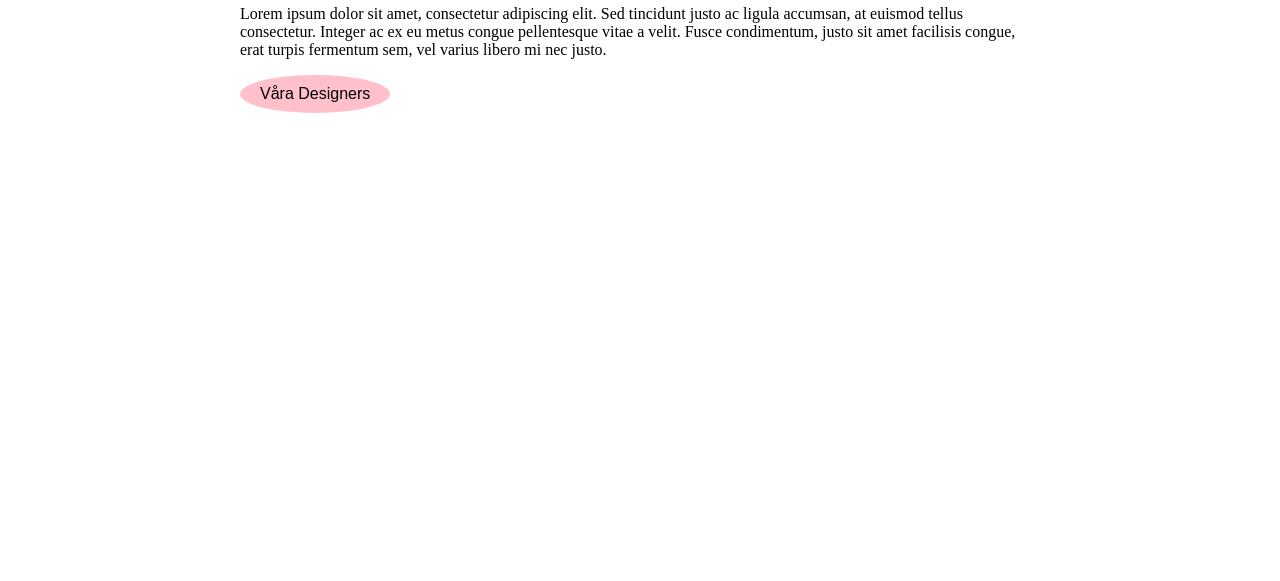
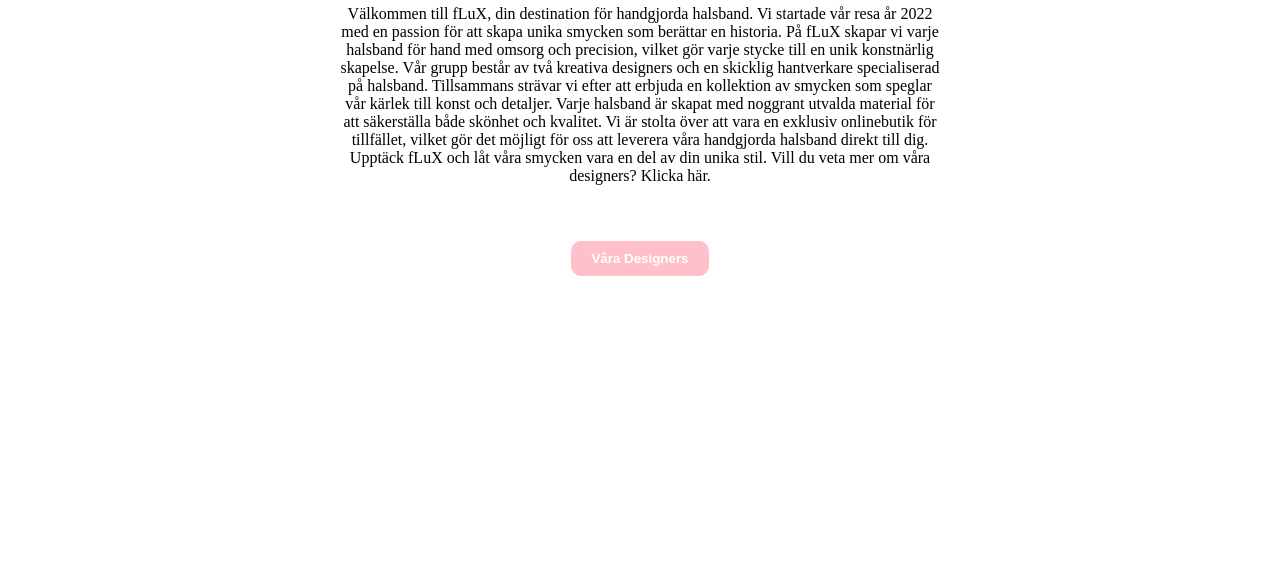
Before and after one commit to Nattag27/Flux, a plain HTML site: page omoss.html in a window 1280 px wide. Shown: the part 219-800 px from the top of the page. Drawn offline with Linux system fonts and the light colour scheme.

Commit message:
addes om oss text

```diff
--- a/omoss.css
+++ b/omoss.css
@@ -51,50 +51,28 @@ body {
 }
 
 
-#aboutUs h2 {
+#aboutUsContainer {
     text-align: center;
-}
-
-#aboutUsContainer {
-    max-width: 800px;
-    margin: auto;
     padding: 20px;
 }
 
-.button-container {
-    display: flex;
-    justify-content: center;
-    margin-top: 20px; /* Justera detta för önskad avstånd över knappen */
+#aboutUs {
+    max-width: 600px;
+    margin: 0 auto;
 }
 
 #designersButton {
-    background-color: pink;
-    color: black;
+    display: block;
+    margin: 20px auto; /* Centera knappen horisontellt */
     padding: 10px 20px;
-    font-size: 16px;
+    background-color: pink; /* Rosa bakgrundsfärg */
     border: none;
+    border-radius: 10px;
+    color: white;
+    font-weight: bold;
     cursor: pointer;
-    border-radius: 50%;
 }
 
-#designersButton:hover {
-    background-color: lightpink;
-}.button-container {
-    display: flex;
-    justify-content: center;
-    margin-top: 20px; /* Justera detta för önskad avstånd över knappen */
+#designersButton:active {
+    background-color: gray; /* Grå bakgrundsfärg när knappen är aktiv (klickad) */
 }
-
-#designersButton {
-    background-color: pink;
-    color: black;
-    padding: 10px 20px;
-    font-size: 16px;
-    border: none;
-    cursor: pointer;
-    border-radius: 50%;
-}
-
-#designersButton:hover {
-    background-color: gray
-}
--- a/omoss.html
+++ b/omoss.html
@@ -22,19 +22,25 @@
 
 <div id="aboutUsContainer">
     <section id="aboutUs">
-        <h2>Om oss</h2>
+        <h2>Vår Historia</h2>
         <p>
-            Lorem ipsum dolor sit amet, consectetur adipiscing elit. Sed tincidunt justo ac ligula accumsan,
-            at euismod tellus consectetur. Integer ac ex eu metus congue pellentesque vitae a velit. Fusce
-            condimentum, justo sit amet facilisis congue, erat turpis fermentum sem, vel varius libero mi nec
-            justo.
+            Välkommen till fLuX, din destination för handgjorda halsband. Vi startade vår resa år 2022 med en passion för att skapa unika smycken som berättar en historia. På fLuX skapar vi varje halsband för hand med omsorg och precision, vilket gör varje stycke till en unik konstnärlig skapelse.
+
+            Vår grupp består av två kreativa designers och en skicklig hantverkare specialiserad på halsband. Tillsammans strävar vi efter att erbjuda en kollektion av smycken som speglar vår kärlek till konst och detaljer. Varje halsband är skapat med noggrant utvalda material för att säkerställa både skönhet och kvalitet.
+
+            Vi är stolta över att vara en exklusiv onlinebutik för tillfället, vilket gör det möjligt för oss att leverera våra handgjorda halsband direkt till dig. Upptäck fLuX och låt våra smycken vara en del av din unika stil.
+
+            Vill du veta mer om våra designers? Klicka här.
+
         </p>
 
-<button id="designersButton">Våra Designers</button>
+    </div>
+
+
+    <button id="designersButton">Våra Designers</button>
 </section>
 </div>
 
 
-
 </body>
 </html>
```
